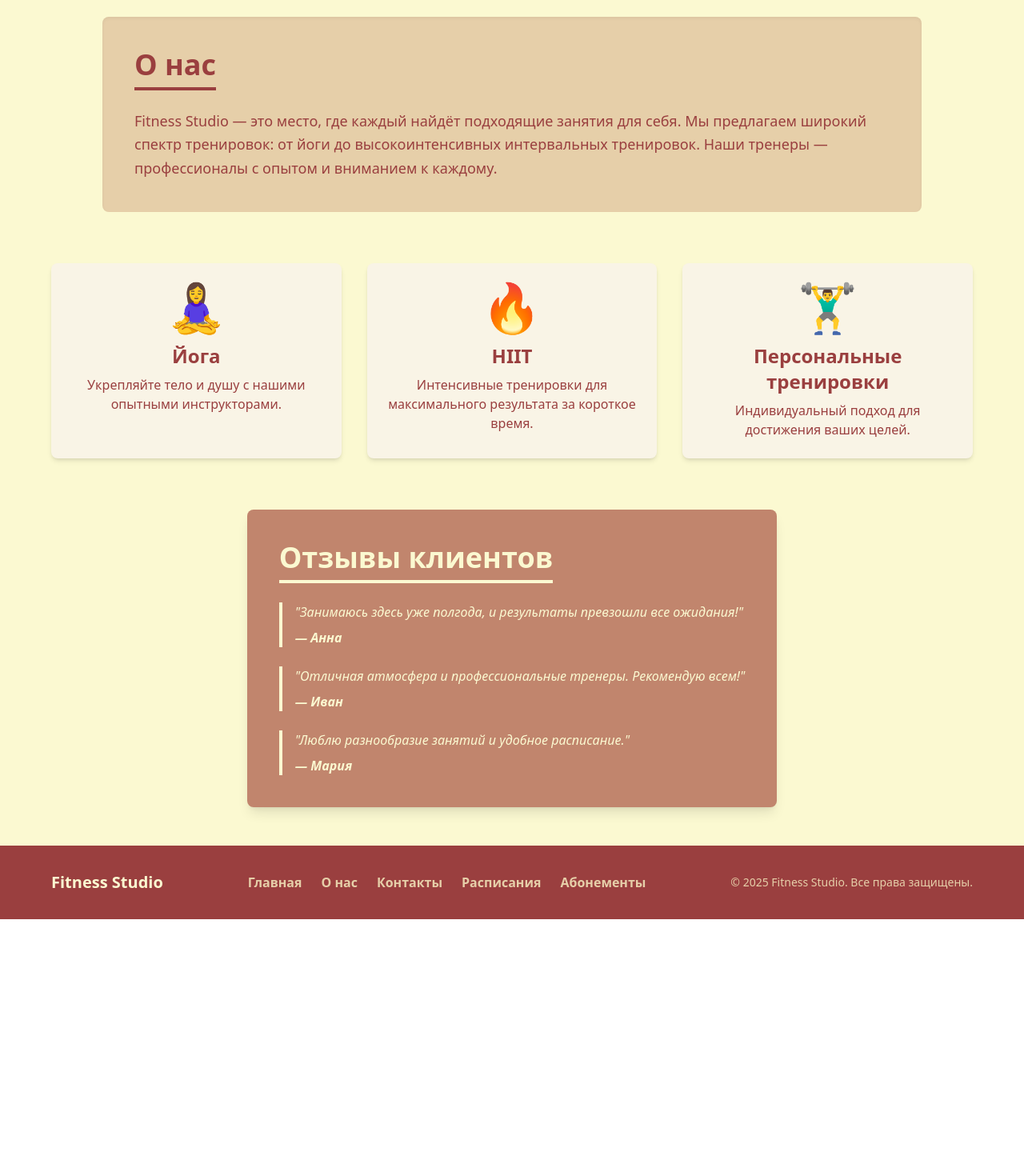
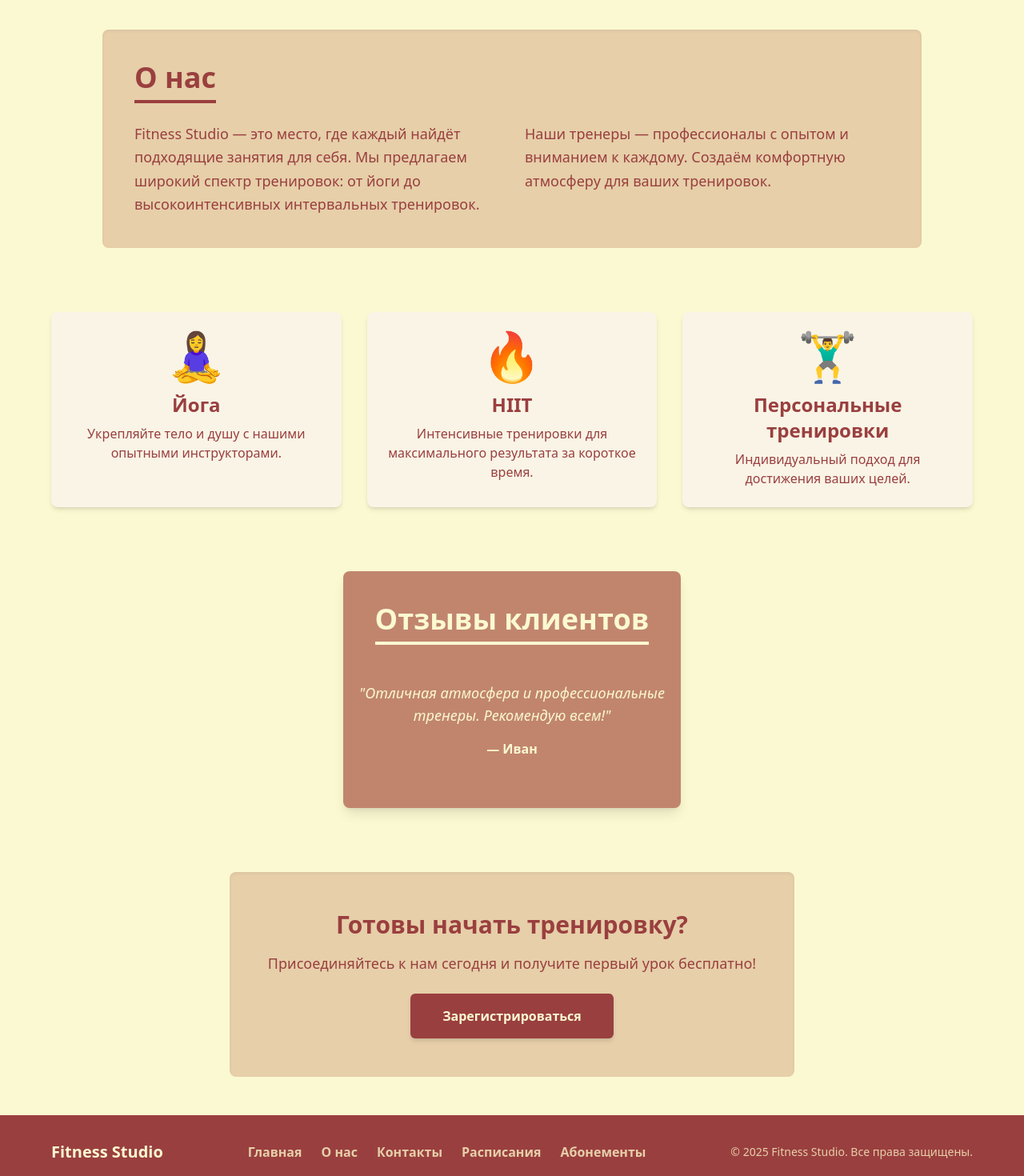
Before and after one commit to Vo1ka/Fitness_studio-web, a Next.js app: page / in a window 1280 px wide. Shown: the part 560-2030 px from the top of the page at 80% size. Before the commit the page ends 1709 px from the top, so only its background shows below. Built offline with nearby package versions, Linux system fonts and the light colour scheme.

Commit message:
feauture: new pages

```diff
--- /dev/null
+++ b/src/app/(public)/about/page.tsx
@@ -0,0 +1,46 @@
+"use client";
+
+import Footer from "@/components/Footer/Footer";
+import Header from "@/components/Header/Header";
+
+export default function AboutPage() {
+  return (
+    <>
+    <Header />
+    <main className="min-h-screen bg-[#FBF9D1] text-[#9A3F3F] px-8 py-12 max-w-5xl mx-auto">
+      <h1 className="text-5xl font-extrabold mb-8 border-b-4 border-[#9A3F3F] pb-3 inline-block">
+        О нас
+      </h1>
+
+      <section className="space-y-8 text-lg leading-relaxed">
+        <p>
+          Fitness Studio — это место, где каждый найдёт подходящие занятия для себя.
+          Мы предлагаем широкий спектр тренировок: от йоги до высокоинтенсивных интервальных тренировок.
+        </p>
+
+        <p>
+          Наши тренеры — профессионалы с опытом и вниманием к каждому клиенту.
+          Мы создаём комфортную и поддерживающую атмосферу, чтобы вы могли достигать своих целей с удовольствием.
+        </p>
+
+        <p>
+          В нашей студии вы найдёте:
+        </p>
+
+        <ul className="list-disc list-inside space-y-2">
+          <li>Современное оборудование и просторные залы</li>
+          <li>Индивидуальный подход и персональные тренировки</li>
+          <li>Гибкое расписание и разнообразие программ</li>
+          <li>Групповые занятия для всех уровней подготовки</li>
+          <li>Дружелюбная команда и поддержка на каждом шагу</li>
+        </ul>
+
+        <p>
+          Присоединяйтесь к Fitness Studio и начните свой путь к здоровью и гармонии уже сегодня!
+        </p>
+      </section>
+    </main>
+    <Footer></Footer>
+    </>
+  );
+}
--- a/src/app/lib/auth/useAuth.ts
+++ b/src/app/lib/auth/useAuth.ts
@@ -1,6 +1,6 @@
 import { useEffect, useState } from "react";
 import { getAccessToken, setAccessToken } from "./token";
-import { useRegister } from "../api/endpoints";
+import { useLogin, useRegister } from "../api/endpoints";
 
 
 export function useAuth(){
@@ -25,7 +25,7 @@ export function useAuth(){
     async function register(data: { email: string; password: string; name: string }) {
         try {
             const res = await registerMutation.mutateAsync(data);
-            // Если хотите — можно сразу залогинить пользователя, вызвав login с теми же данными
+            useLogin()
             // Или вернуть результат регистрации для дальнейшей обработки
             return res;
         } catch (error) {
--- a/src/components/Main/Main.tsx
+++ b/src/components/Main/Main.tsx
@@ -1,15 +1,30 @@
+"use client";
+
 import Link from "next/link";
 import { Testimonial } from "../Testimonials/Testimonials";
-import {ServiceCard} from '../ServiceCard/ServiceCard'
+import { ServiceCard } from "../ServiceCard/ServiceCard";
+import { useEffect, useState } from "react";
 
+const testimonialsData = [
+  { name: "Анна", text: "Занимаюсь здесь уже полгода, и результаты превзошли все ожидания!" },
+  { name: "Иван", text: "Отличная атмосфера и профессиональные тренеры. Рекомендую всем!" },
+  { name: "Мария", text: "Люблю разнообразие занятий и удобное расписание." },
+];
 
 const Main = () => {
+  const [activeTestimonial, setActiveTestimonial] = useState(0);
 
+  useEffect(() => {
+    const interval = setInterval(() => {
+      setActiveTestimonial((prev) => (prev + 1) % testimonialsData.length);
+    }, 5000);
+    return () => clearInterval(interval);
+  }, []);
 
-    return(
-        <main className="min-h-screen bg-[#FBF9D1] text-[#9A3F3F] px-8 py-12 flex flex-col gap-16">
+  return (
+    <main className="min-h-screen bg-[#FBF9D1] text-[#9A3F3F] px-8 py-12 flex flex-col gap-20 select-none">
       {/* Hero Section */}
-      <section className="max-w-6xl mx-auto flex flex-col md:flex-row items-center gap-10">
+      <section className="max-w-6xl mx-auto flex flex-col md:flex-row items-center gap-10 animate-fadeIn">
         <div className="flex-1 space-y-6">
           <h1 className="text-5xl font-extrabold leading-tight">
             Добро пожаловать в <span className="text-[#C1856D]">Fitness Studio</span>
@@ -38,10 +53,15 @@ const Main = () => {
         <h2 className="text-4xl font-bold mb-6 border-b-4 border-[#9A3F3F] pb-2 inline-block">
           О нас
         </h2>
-        <p className="text-lg leading-relaxed">
-          Fitness Studio — это место, где каждый найдёт подходящие занятия для себя. Мы предлагаем широкий спектр тренировок:
-          от йоги до высокоинтенсивных интервальных тренировок. Наши тренеры — профессионалы с опытом и вниманием к каждому.
-        </p>
+        <div className="flex flex-col md:flex-row gap-8">
+          <p className="flex-1 text-lg leading-relaxed">
+            Fitness Studio — это место, где каждый найдёт подходящие занятия для себя. Мы предлагаем широкий спектр тренировок:
+            от йоги до высокоинтенсивных интервальных тренировок.
+          </p>
+          <p className="flex-1 text-lg leading-relaxed">
+            Наши тренеры — профессионалы с опытом и вниманием к каждому. Создаём комфортную атмосферу для ваших тренировок.
+          </p>
+        </div>
       </section>
 
       {/* Services Section */}
@@ -50,42 +70,57 @@ const Main = () => {
           title="Йога"
           description="Укрепляйте тело и душу с нашими опытными инструкторами."
           icon="🧘‍♀️"
+          className="hover:scale-105 transition-transform duration-300"
         />
         <ServiceCard
           title="HIIT"
           description="Интенсивные тренировки для максимального результата за короткое время."
           icon="🔥"
+          className="hover:scale-105 transition-transform duration-300"
         />
         <ServiceCard
           title="Персональные тренировки"
           description="Индивидуальный подход для достижения ваших целей."
           icon="🏋️‍♂️"
+          className="hover:scale-105 transition-transform duration-300"
         />
       </section>
 
       {/* Testimonials Section */}
-      <section className="max-w-5xl mx-auto bg-[#C1856D] rounded-lg p-10 shadow-lg text-[#FBF9D1]">
+      <section className="max-w-5xl mx-auto bg-[#C1856D] rounded-lg p-10 shadow-lg text-[#FBF9D1] relative overflow-hidden">
         <h2 className="text-4xl font-bold mb-6 border-b-4 border-[#FBF9D1] pb-2 inline-block">
           Отзывы клиентов
         </h2>
-        <div className="space-y-6">
-          <Testimonial
-            name="Анна"
-            text="Занимаюсь здесь уже полгода, и результаты превзошли все ожидания!"
-          />
-          <Testimonial
-            name="Иван"
-            text="Отличная атмосфера и профессиональные тренеры. Рекомендую всем!"
-          />
-          <Testimonial
-            name="Мария"
-            text="Люблю разнообразие занятий и удобное расписание."
-          />
+        <div className="min-h-[140px] flex items-center justify-center text-center px-4">
+          {testimonialsData.map((item, index) => (
+            <blockquote
+              key={index}
+              className={`absolute w-full transition-opacity duration-1000 ${
+                index === activeTestimonial ? "opacity-100" : "opacity-0 pointer-events-none"
+              }`}
+            >
+              <p className="italic text-lg mb-4">"{item.text}"</p>
+              <footer className="font-semibold">— {item.name}</footer>
+            </blockquote>
+          ))}
         </div>
+      </section>
+
+      {/* Call To Action Section */}
+      <section className="max-w-4xl mx-auto bg-[#E6CFA9] rounded-lg p-12 text-center shadow-inner">
+        <h3 className="text-3xl font-bold mb-4">Готовы начать тренировку?</h3>
+        <p className="mb-6 text-lg">
+          Присоединяйтесь к нам сегодня и получите первый урок бесплатно!
+        </p>
+        <Link
+          href="/register"
+          className="inline-block bg-[#9A3F3F] text-[#FBF9D1] px-10 py-4 rounded-md font-semibold shadow-md hover:bg-[#C1856D] transition-colors duration-300"
+        >
+          Зарегистрироваться
+        </Link>
       </section>
     </main>
   );
-}
-
+};
 
 export default Main;
--- a/src/components/ServiceCard/ServiceCard.tsx
+++ b/src/components/ServiceCard/ServiceCard.tsx
@@ -1,17 +1,25 @@
-export function ServiceCard({
+import React from "react";
+
+type ServiceCardProps = {
+  title: string;
+  description: string;
+  icon: React.ReactNode | string;
+  className?: string;
+};
+
+export const ServiceCard: React.FC<ServiceCardProps> = ({
   title,
   description,
   icon,
-}: {
-  title: string;
-  description: string;
-  icon: string;
-}) {
+  className = "",
+}) => {
   return (
-    <div className="bg-[#F9F4E6] rounded-lg p-6 shadow-md flex flex-col items-center text-center text-[#9A3F3F]">
+    <div
+      className={`bg-[#F9F4E6] rounded-lg p-6 shadow-md flex flex-col items-center text-center text-[#9A3F3F] ${className}`}
+    >
       <div className="text-6xl mb-4">{icon}</div>
       <h3 className="text-2xl font-semibold mb-2">{title}</h3>
       <p className="text-base">{description}</p>
     </div>
   );
-}
+};
```
Also changed, not shown: src/app/(public)/contacts/page.tsx (added, +69 -0 lines), src/app/(public)/sessions/page.tsx (added).
